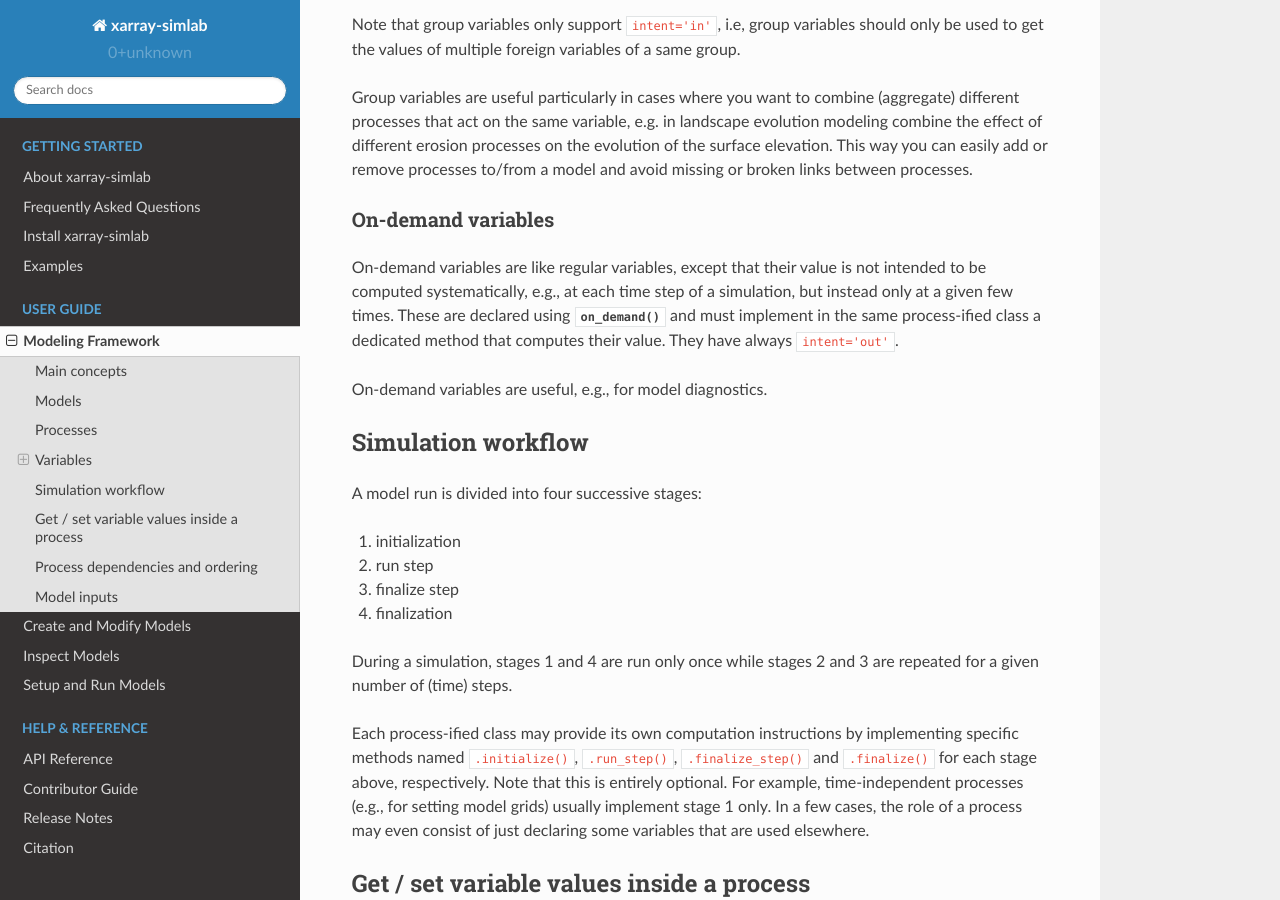
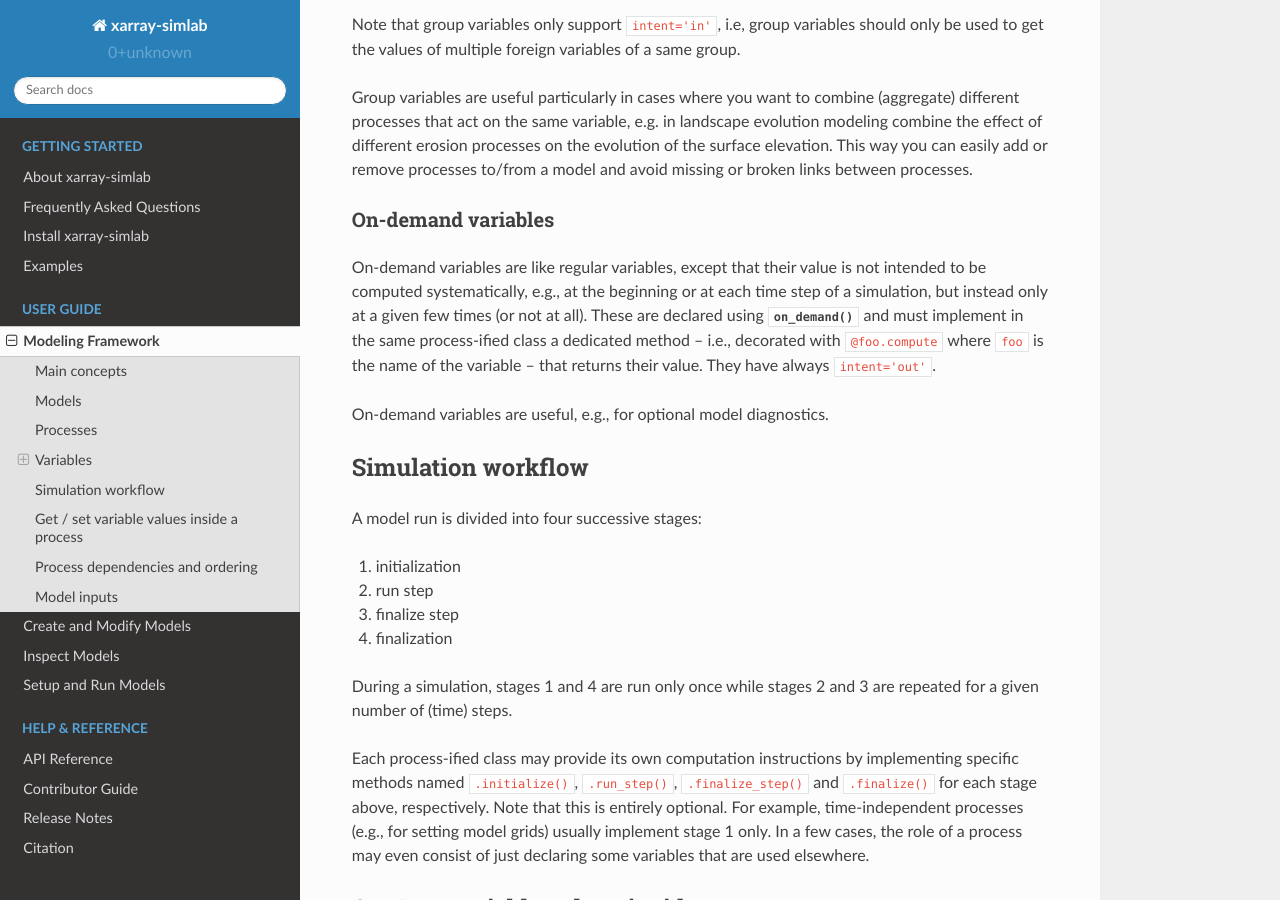
Before and after one commit to xarray-contrib/xarray-simlab, a Sphinx documentation site: the page built from doc/framework.rst, in a window 1280 px wide and 900 px high, scrolled down 2752 px. Built offline with Sphinx 7.4.7 and the Read the Docs theme 2.0.0, drawn with Linux system fonts in a browser that asks for light colours; pages that are not in the unit, such as notebooks, are missing from menus; the version number could not be read and is left out.

Commit message:
small doc tweaks

```diff
--- a/doc/framework.rst
+++ b/doc/framework.rst
@@ -154,13 +154,15 @@ On-demand variables
 ~~~~~~~~~~~~~~~~~~~
 
 On-demand variables are like regular variables, except that their
-value is not intended to be computed systematically, e.g., at each
-time step of a simulation, but instead only at a given few
-times. These are declared using :func:`~xsimlab.on_demand` and must
-implement in the same process-ified class a dedicated method that
-computes their value. They have always ``intent='out'``.
+value is not intended to be computed systematically, e.g., at the
+beginning or at each time step of a simulation, but instead only at a
+given few times (or not at all). These are declared using
+:func:`~xsimlab.on_demand` and must implement in the same
+process-ified class a dedicated method -- i.e., decorated with
+``@foo.compute`` where ``foo`` is the name of the variable -- that
+returns their value. They have always ``intent='out'``.
 
-On-demand variables are useful, e.g., for model diagnostics.
+On-demand variables are useful, e.g., for optional model diagnostics.
 
 Simulation workflow
 -------------------
```
